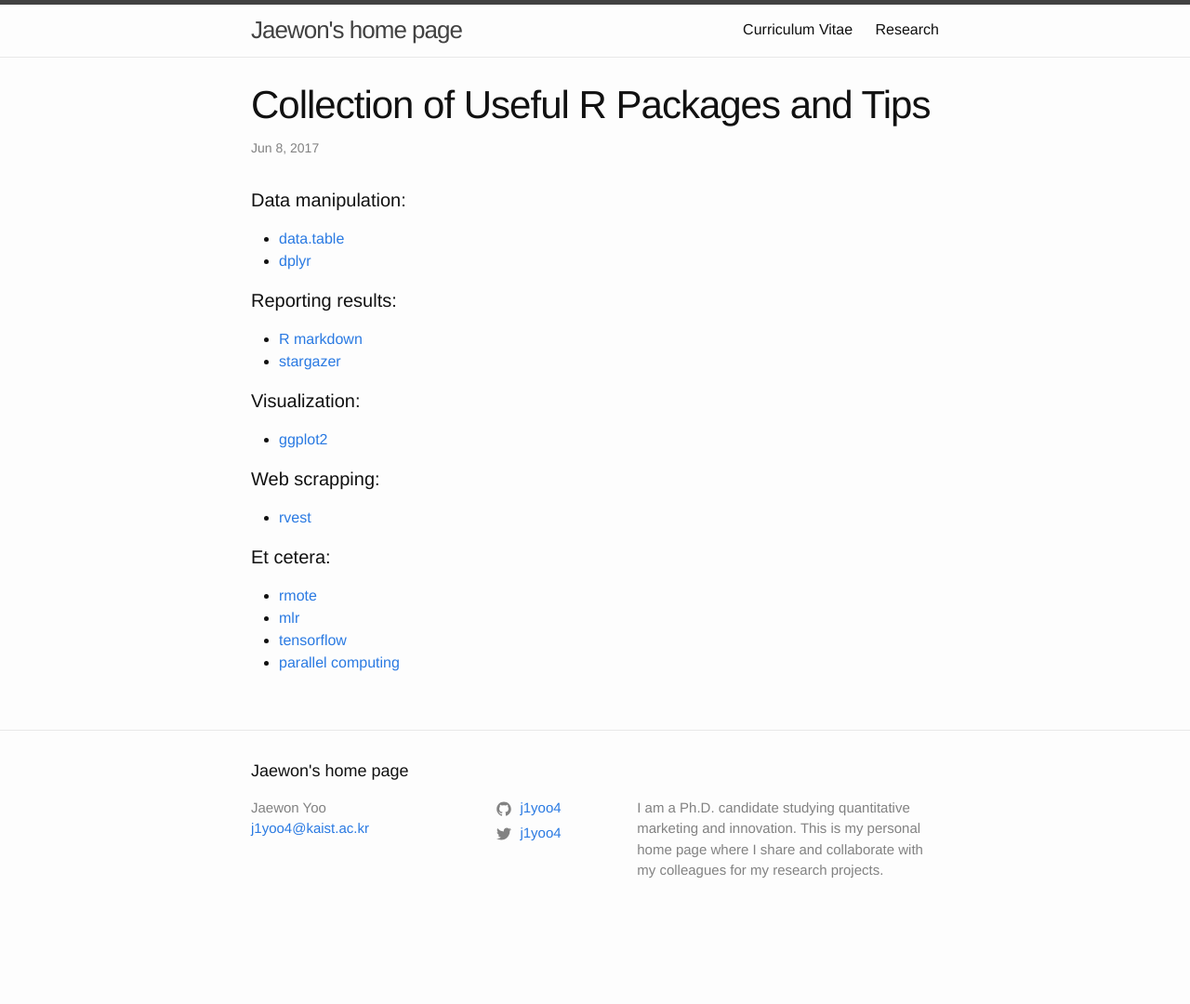
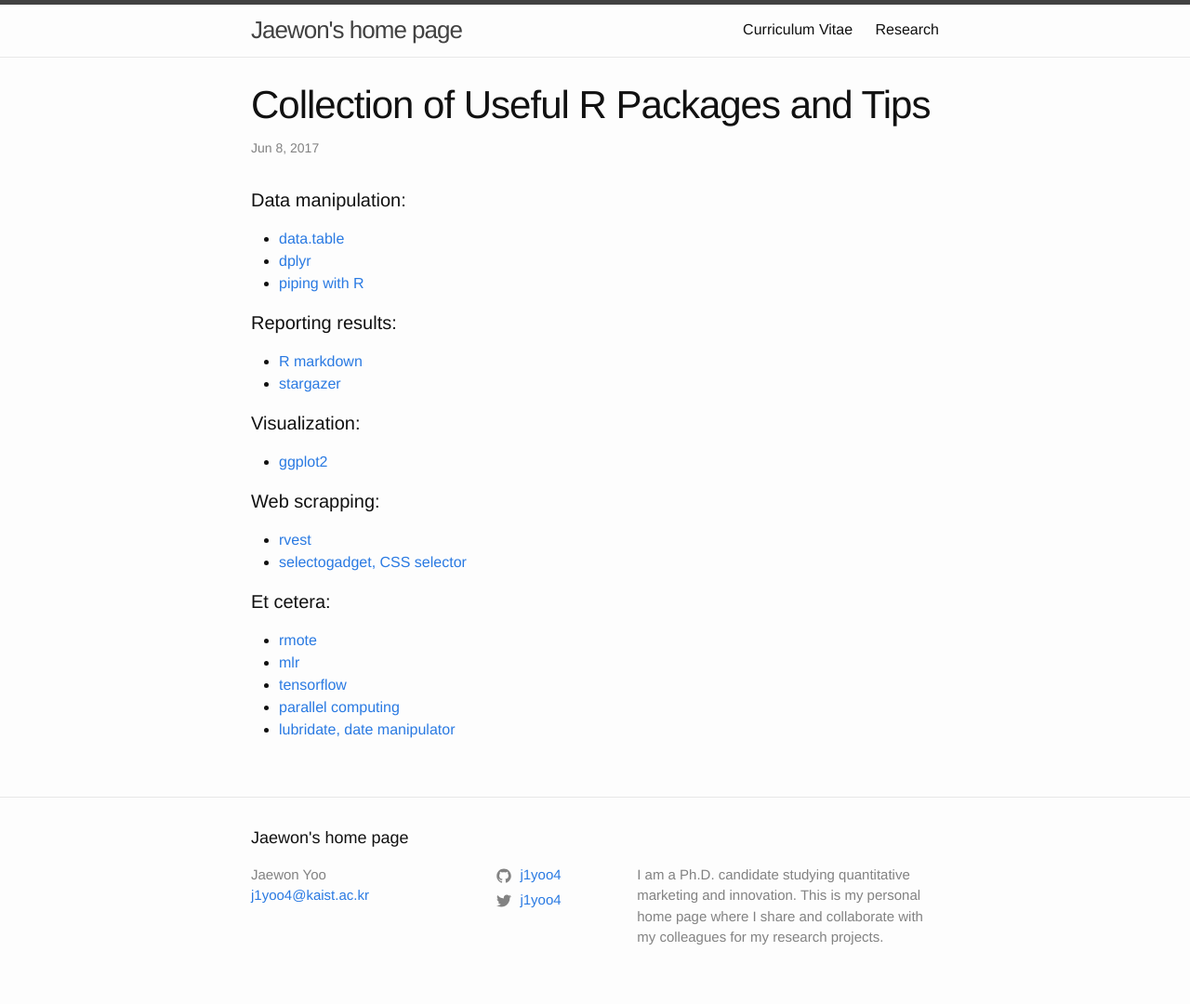
Before and after one commit to j1yoo/j1yoo.github.io, a Jekyll site: the page built from _posts/2017-06-08-useful_r_packages.md, in a window 1280 px wide. Shown: the whole page at 93% size. Built offline with Jekyll 4.4.1, drawn with Linux system fonts in a browser that asks for light colours; before the commit the page ends 1008 px from its top, so only the background shows below that.

Commit message:
Create 2017-06-08-useful_r_packages.md

```diff
--- a/_posts/2017-06-08-useful_r_packages.md
+++ b/_posts/2017-06-08-useful_r_packages.md
@@ -7,6 +7,7 @@
 #### Data manipulation:
 * <a href="https://s3.amazonaws.com/assets.datacamp.com/img/blog/data+table+cheat+sheet.pdf"> data.table </a>
 * <a href="https://www.rstudio.com/wp-content/uploads/2015/02/data-wrangling-cheatsheet.pdf"> dplyr </a>
+* <a href="https://www.r-statistics.com/2014/08/simpler-r-coding-with-pipes-the-present-and-future-of-the-magrittr-package/"> piping with R </a>
 
 #### Reporting results:
 * <a href="https://www.rstudio.com/wp-content/uploads/2016/03/rmarkdown-cheatsheet-2.0.pdf"> R markdown </a>
@@ -17,9 +18,11 @@
 
 #### Web scrapping:
 * <a href="https://cran.r-project.org/web/packages/rvest/rvest.pdf"> rvest </a>
+* <a href="https://cran.r-project.org/web/packages/rvest/vignettes/selectorgadget.html"> selectogadget, CSS selector </a>
 
 #### Et cetera:
 * <a href="http://ryanhafen.com/blog/rmote"> rmote </a>
 * <a href="https://cran.r-project.org/web/packages/mlr/vignettes/mlr.html"> mlr </a>
 * <a href="https://tensorflow.rstudio.com/"> tensorflow </a>
 * <a href="https://www.r-bloggers.com/r-with-parallel-computing-from-user-perspectives/"> parallel computing </a>
+* <a href="https://cran.r-project.org/web/packages/lubridate/lubridate.pdf"> lubridate, date manipulator </a>
```
